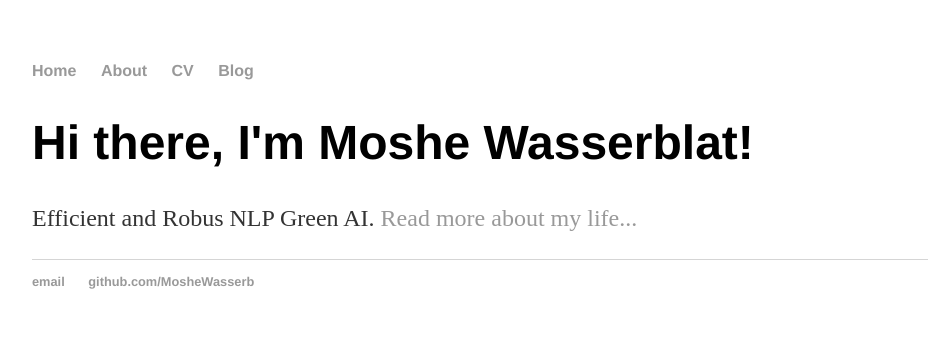
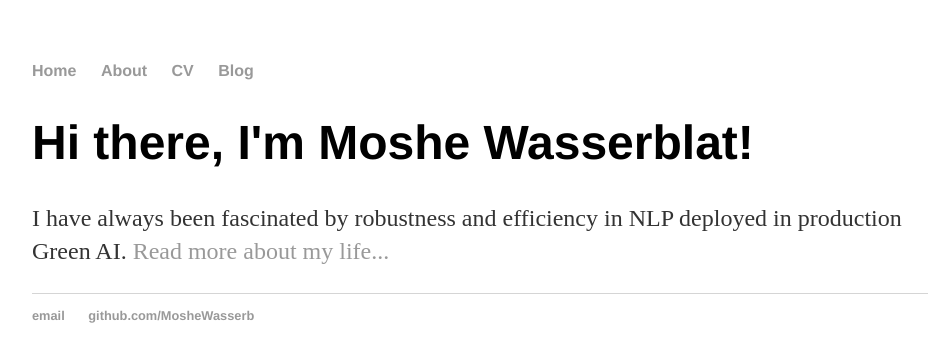
Before and after one commit to MosheWasserb/MosheWasserb.github.io, a Jekyll site: the page built from index.html, in a window 1280 px wide. Shown: the top 362 px of the page, without its empty margins (160-1093 px from the left). Built offline with Jekyll 4.4.1, drawn with Linux system fonts in a browser that asks for light colours.

Commit message:
Update index.html

```diff
--- a/index.html
+++ b/index.html
@@ -4,5 +4,5 @@ title: Moshe Wasserblat
 ---
 <div class="blurb">
 	<h1>Hi there, I'm Moshe Wasserblat!</h1>
-	<p>Efficient and Robus NLP</em> Green AI. <a href="/about">Read more about my life...</a></p>
+	<p>I have always been fascinated by robustness and efficiency in NLP deployed in production</em> Green AI. <a href="/about">Read more about my life...</a></p>
 </div><!-- /.blurb -->
```
